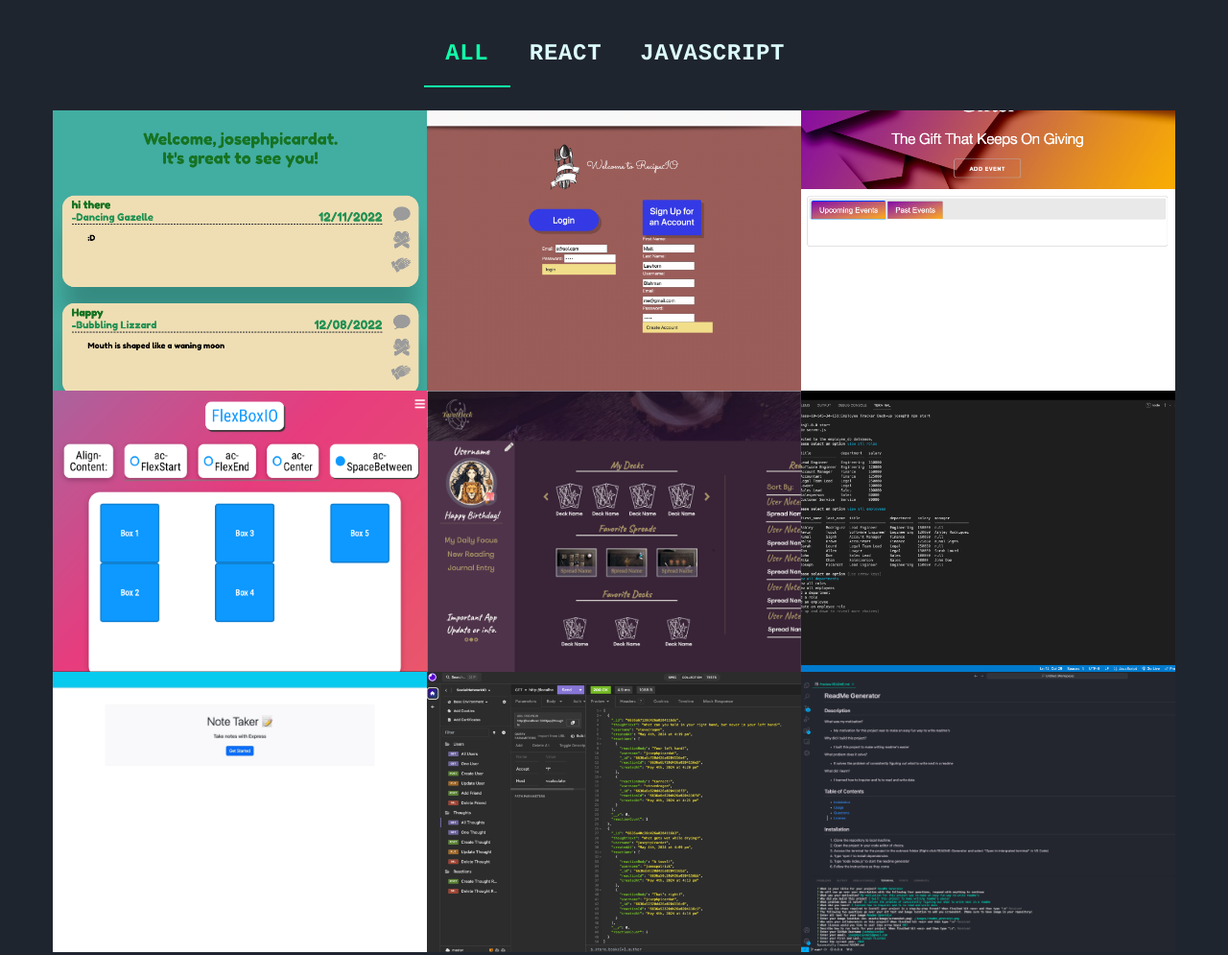
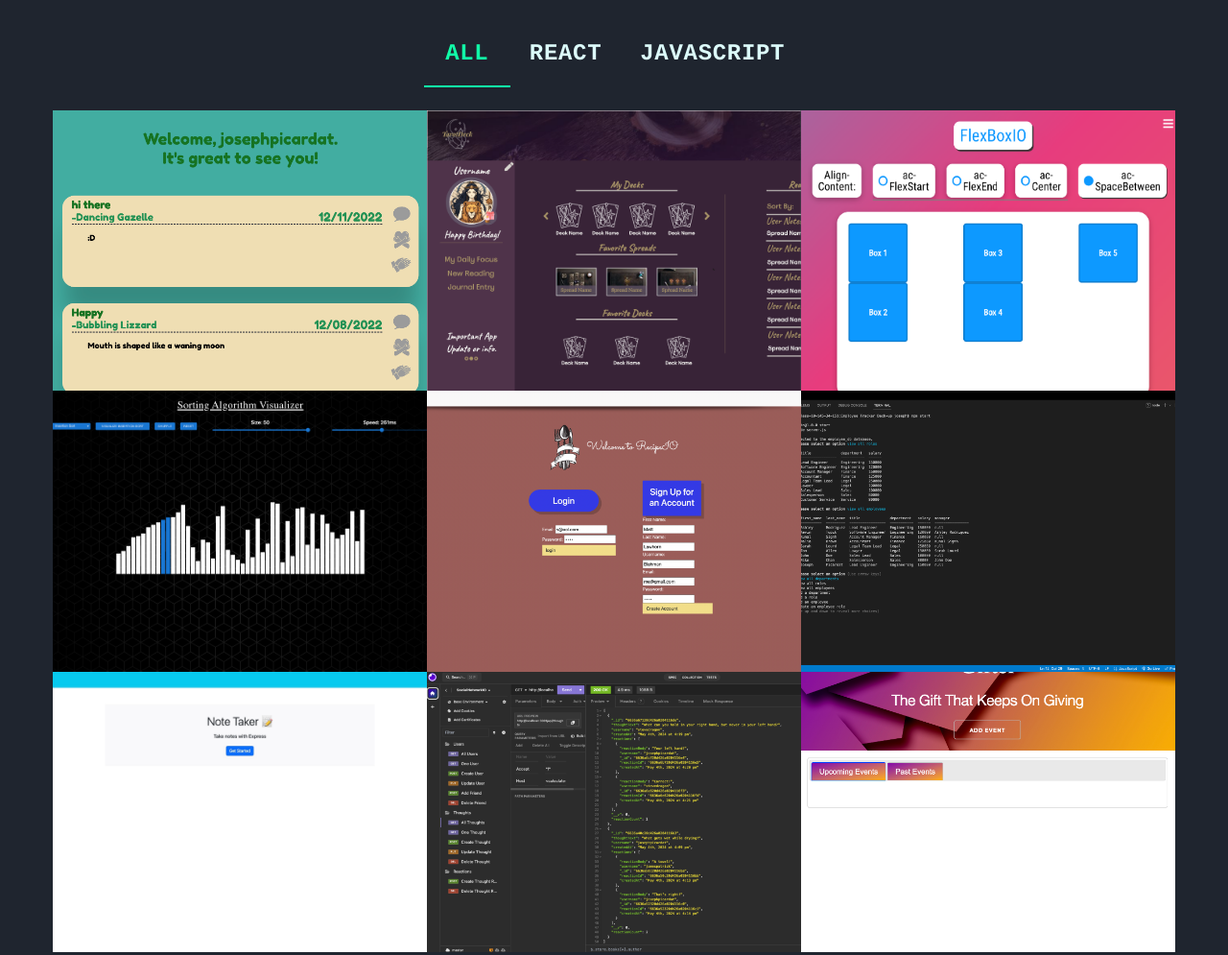
Before and after one commit to josephpicardat/webpackPortfolio, a React app: page / in a window 1280 px wide. Shown: the part 1715-2710 px from the top of the page at 96% size. Built offline with nearby package versions, Linux system fonts and the light colour scheme.

Commit message:
Updated Portoflio to Include new Project as wel as CSS change

```diff
--- a/src/components/Work/CardData.js
+++ b/src/components/Work/CardData.js
@@ -52,6 +52,12 @@ import All_thoughts from '../../assets/SocialNetworkIO/All_thoughts.png';
 import all_users from '../../assets/SocialNetworkIO/all_users.png';
 import create_new_thought from '../../assets/SocialNetworkIO/create_new_thought.png';
 
+// SortingAlgorithm
+import Bubble_Sort from '../../assets/SortingAlgorithm/Bubble_Sort.png';
+import Insertion_Sort from '../../assets/SortingAlgorithm/Insertion_Sort.png';
+import Small_Quick_Sort from '../../assets/SortingAlgorithm/Small_Quick_Sort.png';
+import Wave from '../../assets/SortingAlgorithm/Wave.png';
+
 const cardData = [
     {
         id: 1,
@@ -100,48 +106,35 @@ const cardData = [
     },
     {
         id: 2,
-        title: 'RecipeIO',
-        subtitle: 'Recipe Search Engine',
+        title: 'TarotDeck',
+        subtitle: 'Embrace Clarity: Tarot Card Readings Made Simple',
         description:
-            'Recipe IO is a application that uses mysql2 to store users recipes and recipe books.',
-        image: RecipeIO,
+            'Embark on a journey of reflection and fun with the Tarot Deck app—a digital twist on the ancient practice of tarot readings. Our app offers users a unique opportunity to explore various tarot spreads, delve into the meanings of the cards, and gain personal insights, all with a touch of a button.',
+        image: TarotDeck,
         imageArray: [
             {
-                path: MainMenu,
-                alt: 'Login Page',
+                path: dashboard,
+                alt: 'Dashboard',
             },
             {
-                path: Recipe,
-                alt: 'Recipe Example',
+                path: newReading,
+                alt: 'New Tarot Reading',
+            },
+            {
+                path: reading,
+                alt: 'Previous Readings',
+            },
+            {
+                path: settings,
+                alt: 'Settings Page',
             },
         ],
-        language: 'MYSQL / Handlebars / JS',
-        link: 'https://github.com/josephpicardat/RecipeIO',
+        language: 'GraphQL / AWS / JS / React',
+        link: 'https://github.com/AndreaRene/tarot-application',
         linkType: 'Repository',
     },
     {
         id: 3,
-        title: 'Gifter',
-        subtitle: 'Gift Card Reminder Website',
-        description:
-            'A calendar application that sends gift cards to friends and family. It also a remind app.',
-        image: Gifter,
-        imageArray: [
-            {
-                path: preview,
-                alt: 'Example Reminder',
-            },
-            {
-                path: gifter,
-                alt: 'Main Page',
-            },
-        ],
-        language: 'Javascript',
-        link: 'https://github.com/josephpicardat/gifter',
-        linkType: 'Repository',
-    },
-    {
-        id: 4,
         title: 'FlexBoxIO',
         subtitle: 'A Flexbox Playground',
         description:
@@ -178,34 +171,56 @@ const cardData = [
         linkType: 'Repository',
     },
     {
-        id: 5,
-        title: 'TarotDeck',
-        subtitle: 'Embrace Clarity: Tarot Card Readings Made Simple',
+        id: 4,
+        title: 'Sorting Alogrithm Visualizer',
+        subtitle: 'A simple sorting alogrithm visualizer',
         description:
-            'Embark on a journey of reflection and fun with the Tarot Deck app—a digital twist on the ancient practice of tarot readings. Our app offers users a unique opportunity to explore various tarot spreads, delve into the meanings of the cards, and gain personal insights, all with a touch of a button.',
-        image: TarotDeck,
+            'A Sorting Algorithm Visualizer built with React, designed to visually demonstrate the process of various sorting algorithms, including Bubble Sort, Quick Sort, Merge Sort, Insertion Sort, and Heap Sort. Users can select an algorithm, shuffle the dataset, and watch as the bars representing data elements are sorted in real-time.',
+        image: Insertion_Sort,
         imageArray: [
             {
-                path: dashboard,
-                alt: 'Dashboard',
+                path: Bubble_Sort,
+                alt: 'Bubble Sort',
             },
             {
-                path: newReading,
-                alt: 'New Tarot Reading',
+                path: Insertion_Sort,
+                alt: 'Insertion Sort',
             },
             {
-                path: reading,
-                alt: 'Previous Readings',
+                path: Small_Quick_Sort,
+                alt: 'Small Quick Sort',
             },
             {
-                path: settings,
-                alt: 'Settings Page',
+                path: Wave,
+                alt: 'Wave',
             },
         ],
-        language: 'GraphQL / AWS / JS',
-        link: 'https://github.com/AndreaRene/tarot-application',
+        language: 'React / JS',
+        link: 'https://josephpicardat.github.io/sorting_algorithm_visualizer/',
+        linkType: 'Deployment',
+    },
+    {
+        id: 5,
+        title: 'RecipeIO',
+        subtitle: 'Recipe Search Engine',
+        description:
+            'Recipe IO is a application that uses mysql2 to store users recipes and recipe books.',
+        image: RecipeIO,
+        imageArray: [
+            {
+                path: MainMenu,
+                alt: 'Login Page',
+            },
+            {
+                path: Recipe,
+                alt: 'Recipe Example',
+            },
+        ],
+        language: 'MYSQL / Handlebars / JS',
+        link: 'https://github.com/josephpicardat/RecipeIO',
         linkType: 'Repository',
     },
+
     {
         id: 6,
         title: 'EmployeeIO',
@@ -275,20 +290,41 @@ const cardData = [
     },
     {
         id: 9,
-        title: 'README Generator',
-        subtitle: 'Your Dynamic Documentation Tool',
-        description: `Introducing ReadME Generator, your ultimate solution for generating dynamic and comprehensive README documentation with ease. Whether you are working on an open-source project or collaborating with a team. ReadME Generator simplifies the process of creating, updating, and maintaining README files, ensuring clarity and accessibility for your project's users and contributors.`,
-        image: README_Generator,
+        title: 'Gifter',
+        subtitle: 'Gift Card Reminder Website',
+        description:
+            'A calendar application that sends gift cards to friends and family. It also a remind app.',
+        image: Gifter,
         imageArray: [
             {
-                path: README_Generator,
-                alt: 'ReadME Generator',
+                path: preview,
+                alt: 'Example Reminder',
+            },
+            {
+                path: gifter,
+                alt: 'Main Page',
             },
         ],
-        language: 'Inquirer / JS',
-        link: 'https://github.com/josephpicardat/README-Generator',
+        language: 'Javascript',
+        link: 'https://github.com/josephpicardat/gifter',
         linkType: 'Repository',
     },
+    // {
+    //     id: 9,
+    //     title: 'README Generator',
+    //     subtitle: 'Your Dynamic Documentation Tool',
+    //     description: `Introducing ReadME Generator, your ultimate solution for generating dynamic and comprehensive README documentation with ease. Whether you are working on an open-source project or collaborating with a team. ReadME Generator simplifies the process of creating, updating, and maintaining README files, ensuring clarity and accessibility for your project's users and contributors.`,
+    //     image: README_Generator,
+    //     imageArray: [
+    //         {
+    //             path: README_Generator,
+    //             alt: 'ReadME Generator',
+    //         },
+    //     ],
+    //     language: 'Inquirer / JS',
+    //     link: 'https://github.com/josephpicardat/README-Generator',
+    //     linkType: 'Repository',
+    // },
 ];
 
 export default cardData;
--- a/src/components/Work/Cards.js
+++ b/src/components/Work/Cards.js
@@ -100,6 +100,7 @@ function Cards({
         color: '#e31b6d',
         border: '2px solid #e31b6d',
         padding: '6px 12px',
+        width: '50%',
         '&:hover': {
             backgroundColor: '#e31b6d',
             color: 'white',
@@ -116,9 +117,9 @@ function Cards({
             <img
                 src={imageSrc}
                 alt={title}
-                onTouchEnd={isTouchScreen ? handleOpen : 'undefined'}
+                // onTouchEnd={isTouchScreen ? handleOpen : 'undefined'}
             ></img>
-            {isTouchScreen ? (
+            {/* {isTouchScreen ? (
                 <div className='noOverlay'>
                     <a
                         className='nonButton'
@@ -152,8 +153,8 @@ function Cards({
                             />
                         </Fade>
                     </Modal>
-                </div>
-            ) : (
+                </div> */}
+            {/* ) : ( */}
             <div className='overlay'>
                 <Stack spacing={2} direction='column' className='stack'>
                     <div className='text'>
@@ -191,7 +192,7 @@ function Cards({
                     </Modal>
                 </Stack>
             </div>
-            )}
+            {/* )} */}
         </div>
     );
 }
--- a/src/components/css/work/projects.css
+++ b/src/components/css/work/projects.css
@@ -85,6 +85,9 @@
     margin: 0 auto;
     padding: 0;
     height: 100%;
+    width: 100%;
+    display: flex;
+    align-items: center;
 }
 
 .text {
@@ -102,6 +105,7 @@
     background-color: transparent;
     font-size: 2rem;
     font-weight: bold;
+    text-align: center;
 }
 
 #highlight {
```
Also changed, not shown: src/assets/SortingAlgorithm/Bubble_Sort.png (added), src/assets/SortingAlgorithm/Insertion_Sort.png (added), src/assets/SortingAlgorithm/Small_Quick_Sort.png (added), src/assets/SortingAlgorithm/Wave.png (added), 5 other files. Lines whose indentation alone changed are shown as unchanged.
